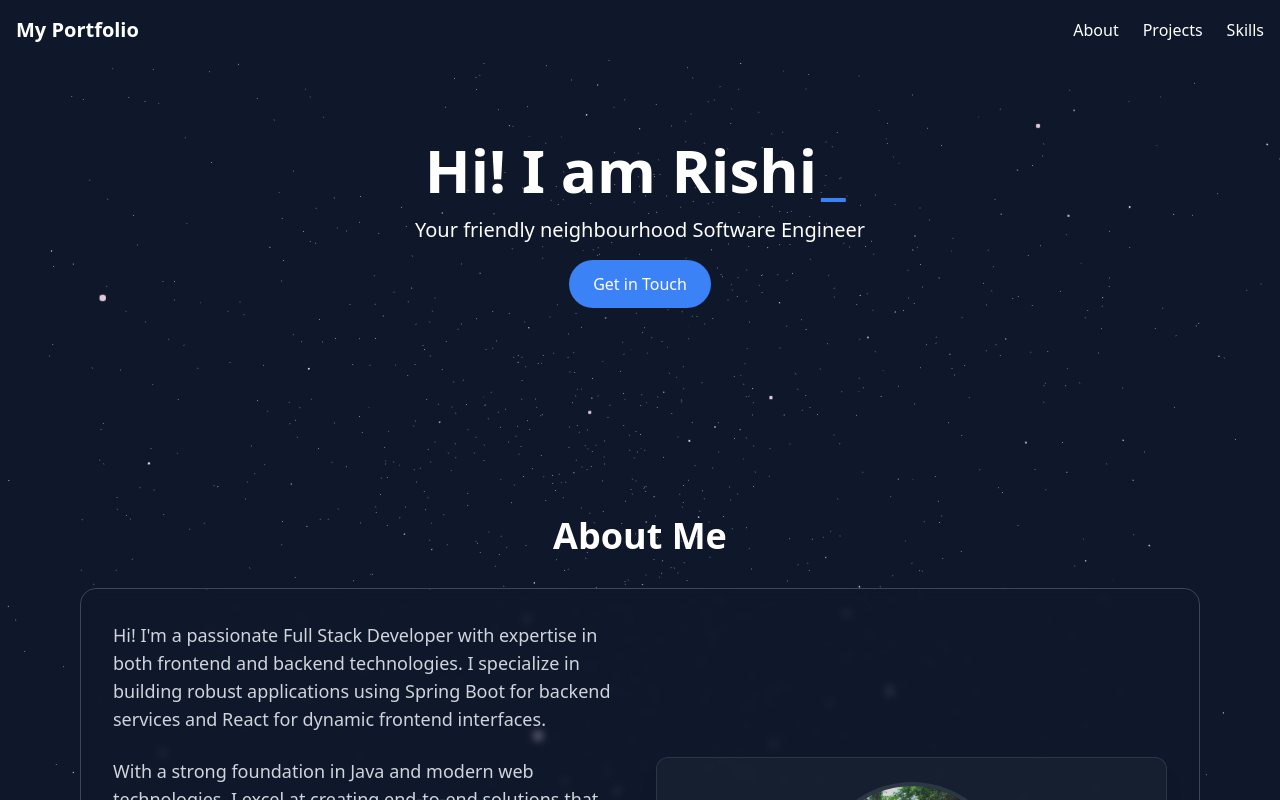
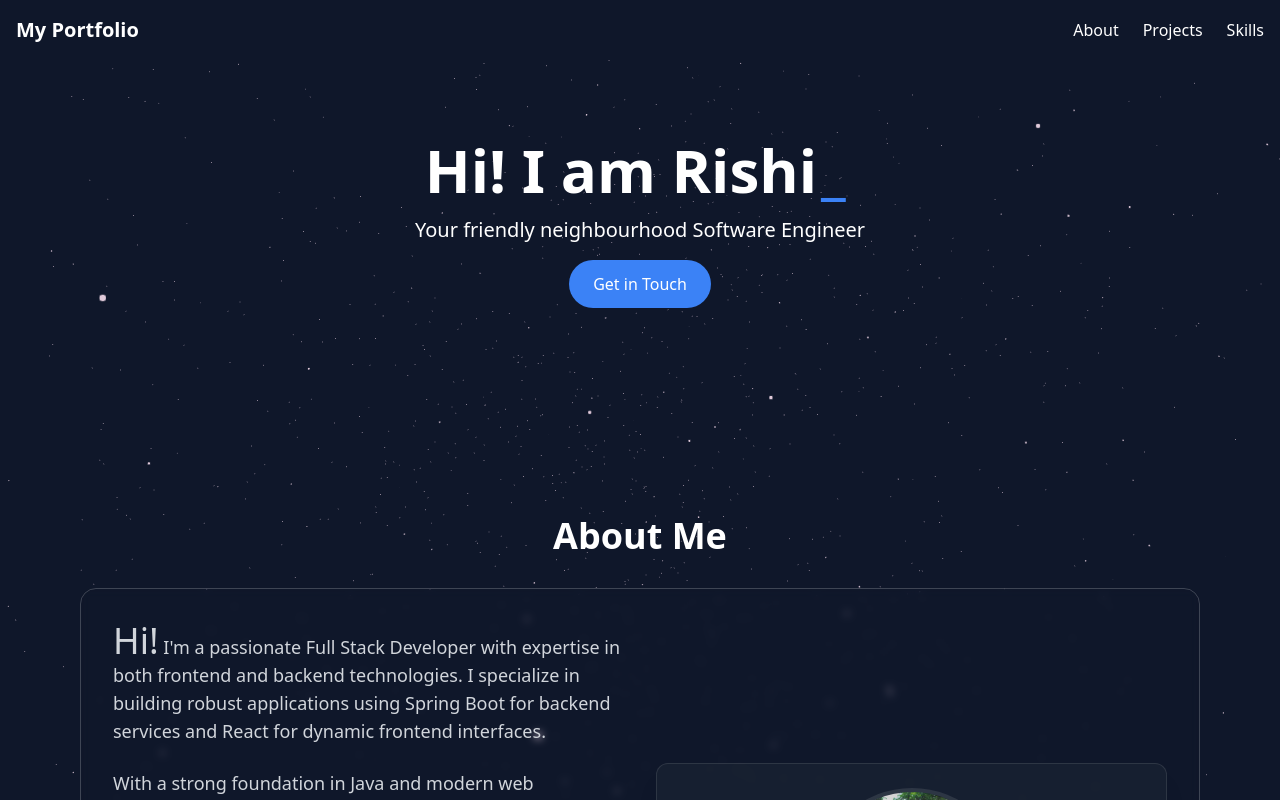
Before and after one commit to Heisen47/new-portfolio, a Next.js app: page / in a window 1280 px wide. Shown: the top 800 px of the page. Built offline with nearby package versions, Linux system fonts and the light colour scheme.

Commit message:
add : animated and complete about section

```diff
--- a/src/components/sections/About.tsx
+++ b/src/components/sections/About.tsx
@@ -29,7 +29,7 @@ const About = () => {
             className='space-y-6 text-gray-300'
           >
             <p className='text-lg'>
-              Hi! I'm a passionate Full Stack Developer with expertise in both
+              <span className='text-4xl'>Hi!</span> I'm a passionate Full Stack Developer with expertise in both
               frontend and backend technologies. I specialize in building robust
               applications using Spring Boot for backend services and React for
               dynamic frontend interfaces.
```
